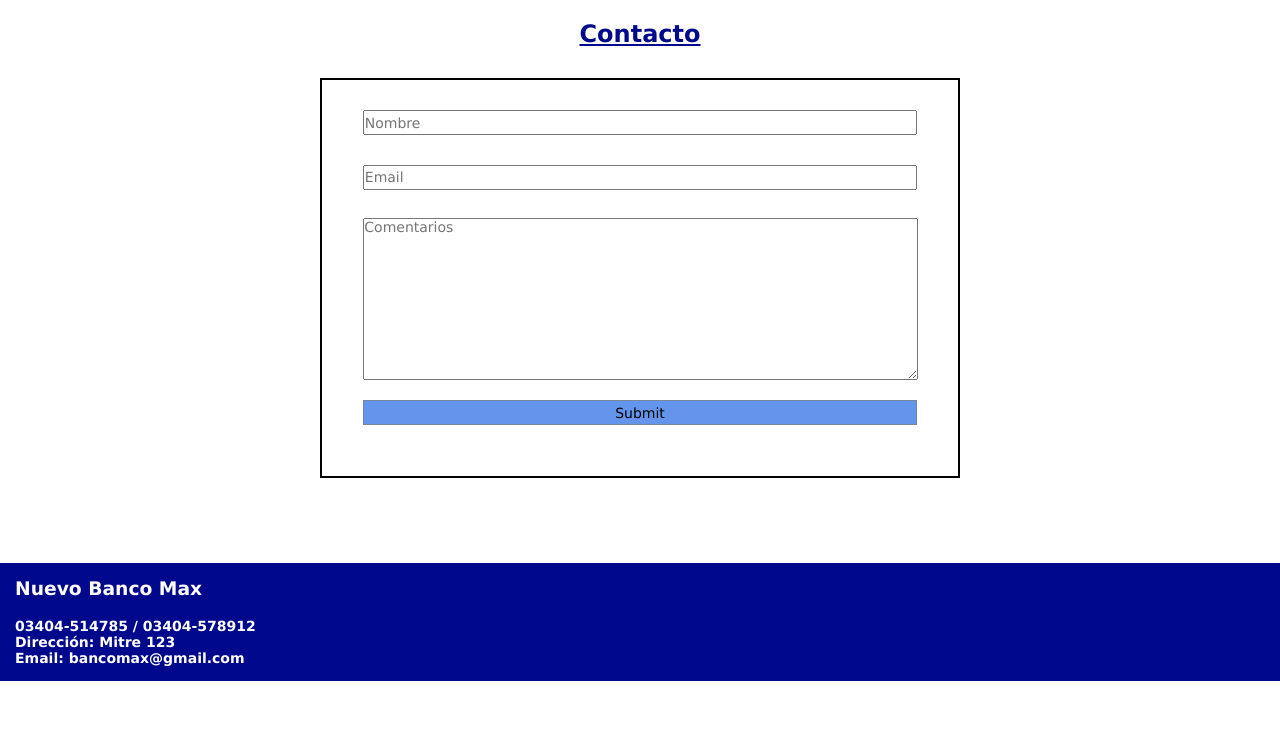
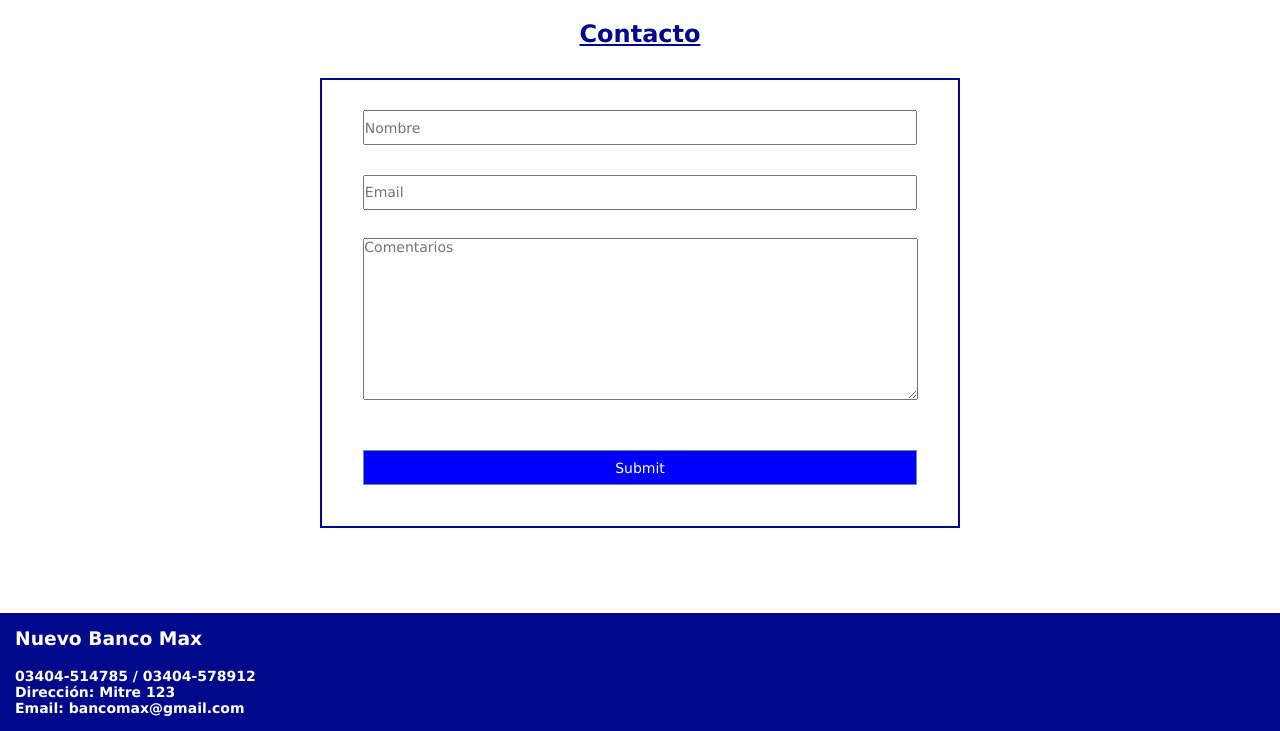
Before and after one commit to MossoLuciano/Login_PHP_MySQL_HTML_CSS, a PHP site: page /contacto.php in a window 1280 px wide. Shown: the part 114-845 px from the top of the page. Before the commit the page ends 795 px from the top, so only its background shows below. Run offline with PHP 8.4, Linux system fonts and the light colour scheme.

Commit message:
Acomodado de contacto.php

```diff
--- a/master.css
+++ b/master.css
@@ -160,9 +160,9 @@
 }
 
 #contacto{
-    border: 2px solid black;
+    border: 2px solid rgb(0, 9, 139);
     width: 50%;
-    height: 400px;
+    height: 450px;
     margin-left: 25%;
     margin-top: 30px;
     margin-bottom: 85px;
@@ -178,21 +178,26 @@
 
 #formularioContacto input{
     width: 90%;
-    height: 25px;
+    height: 35px;
     margin: 0.6rem;
     font-family: 'Lucida Sans', 'Lucida Sans Regular', 'Lucida Grande', 'Lucida Sans Unicode', Geneva, Verdana, sans-serif;
     font-size: 14px;
     margin-top: 20px;
 }
 
+textarea{
+    margin-bottom: 30px;
+}
+
 #enviar{
-    background-color: cornflowerblue;
+    background-color: blue;
     border: 1px solid lightslategrey;
+    color: white;
 }
 
 #enviar:hover{
-    background-color: lightblue;
-
+    background-color: rgb(46, 111, 250);
+    color: white;
 }
 
 textarea{
--- a/notas.txt
+++ b/notas.txt
@@ -1,2 +1 @@
--ACOMODAR CONTACTO.PHP
 -ACOMODAR INDEX.
```
